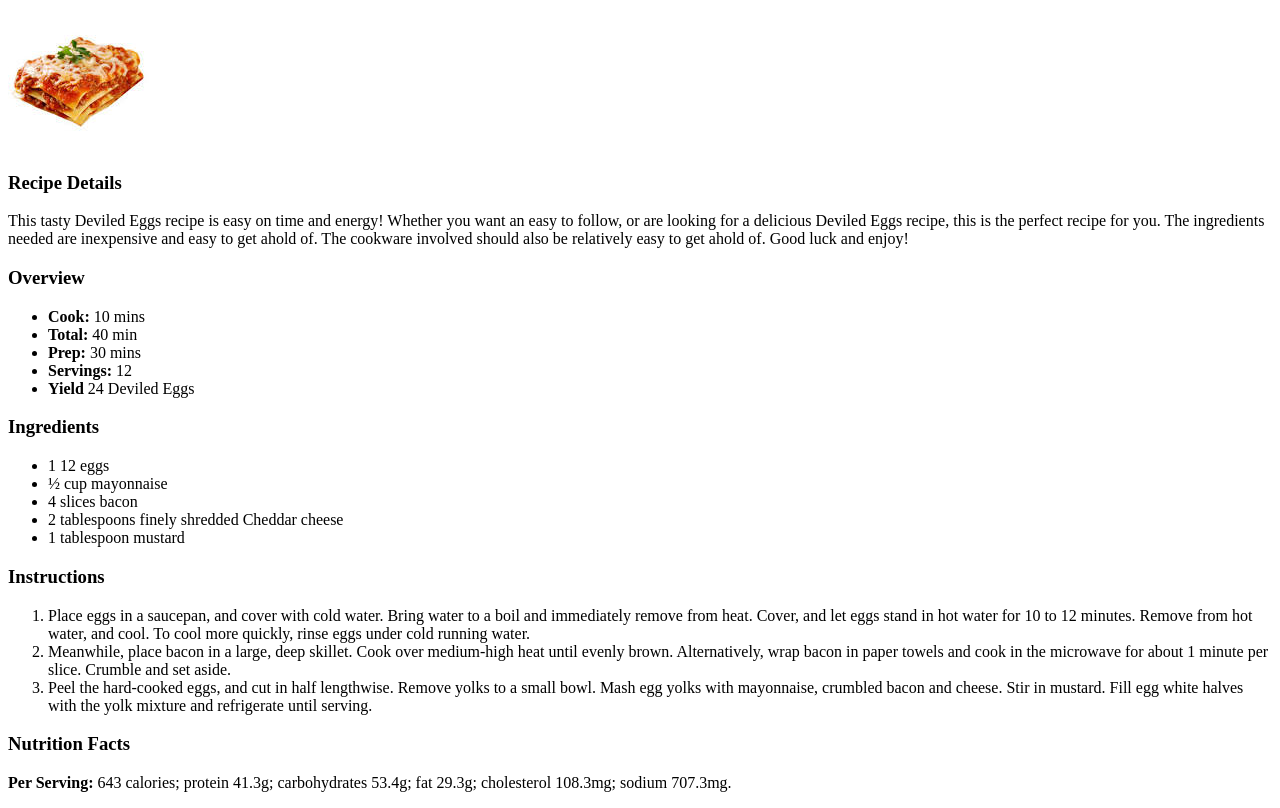
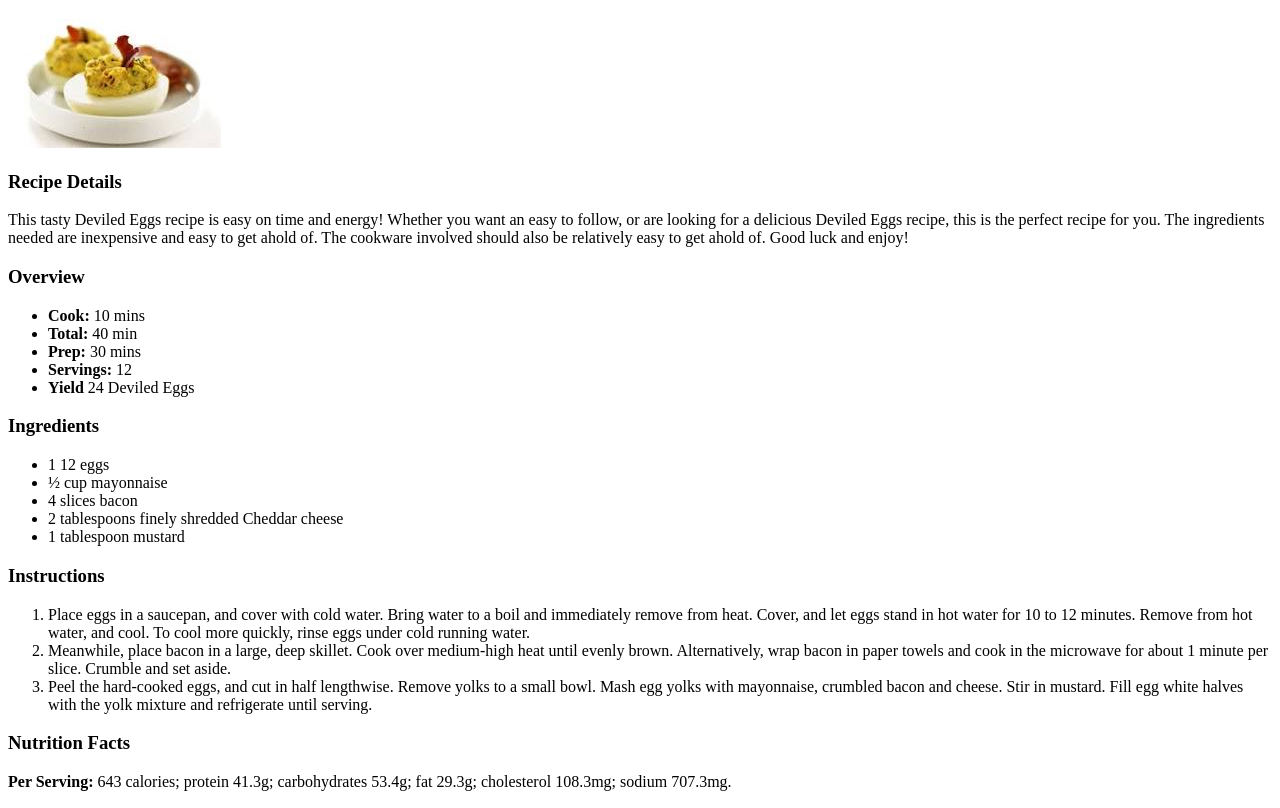
Before and after one commit to OpuIar/Recipes, a plain HTML site: page pages/deviled-eggs.html in a window 1280 px wide. Shown: the part 61-869 px from the top of the page. Drawn offline with Linux system fonts and the light colour scheme.

Commit message:
Link deviled eggs picture to page

```diff
--- a/pages/deviled-eggs.html
+++ b/pages/deviled-eggs.html
@@ -9,7 +9,7 @@
     <body>
         <h1>Deviled Eggs Recipe</h1>
 
-    <img src="../img/lasagna.png">
+    <img src="../img/deviled-eggs.png">
 
     <h3>Recipe Details</h3>
 
```
